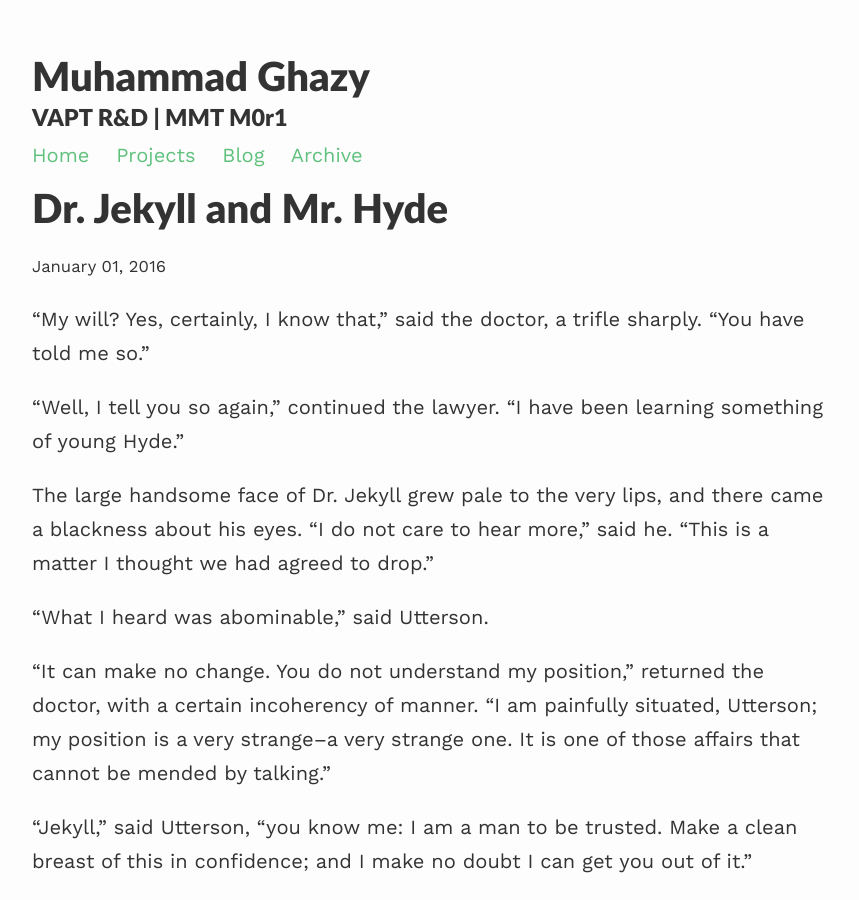
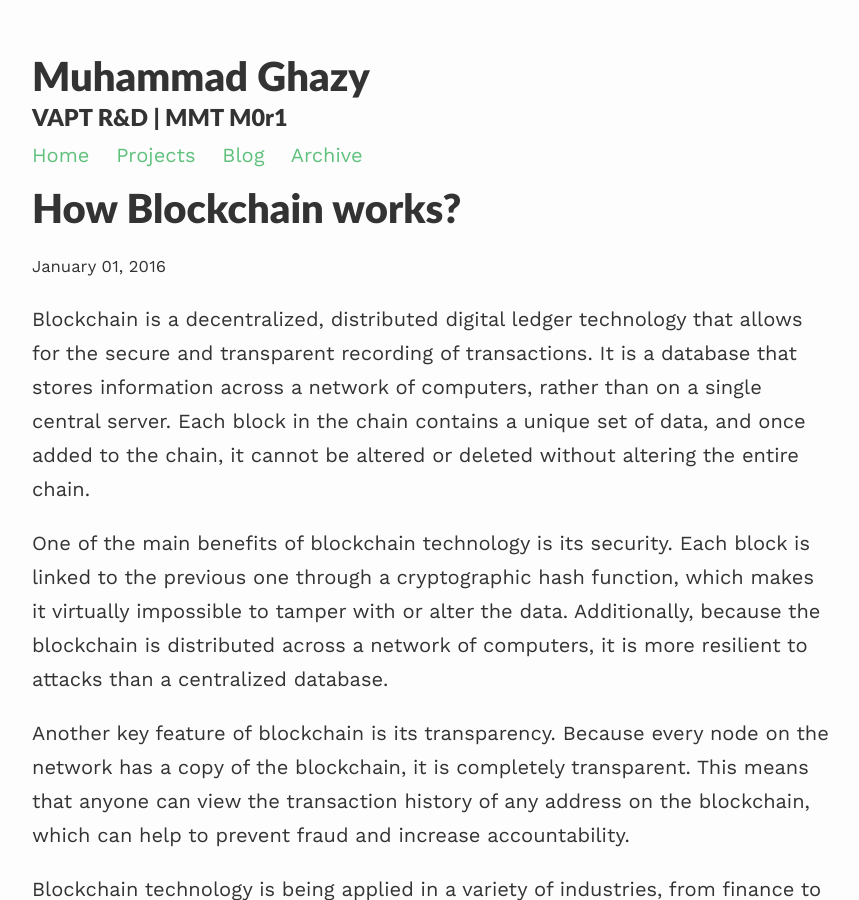
Before and after one commit to ghazyayman/ghazyayman.github.io, a Jekyll site: the page built from _posts/2016-01-01-jekyll.md, in a window 1280 px wide and 900 px high. Shown: the whole window, without its empty margins (208-1067 px from the left). Built offline with Jekyll 4.4.1, drawn with Linux system fonts in a browser that asks for light colours; nearby versions of some CDN libraries; some of the changed text lies outside the part shown.

Commit message:
blockchain

```diff
--- a/_posts/2016-01-01-jekyll.md
+++ b/_posts/2016-01-01-jekyll.md
@@ -1,20 +1,32 @@
 ---
 layout: post
-title: "Dr. Jekyll and Mr. Hyde"
+title: "How Blockchain works?"
 ---
 
-“My will? Yes, certainly, I know that,” said the doctor, a trifle sharply. “You have told me so.”
+Blockchain is a decentralized, distributed digital ledger technology that allows for the secure and transparent recording of transactions. It is a database that stores information across a network of computers, rather than on a single central server. Each block in the chain contains a unique set of data, and once added to the chain, it cannot be altered or deleted without altering the entire chain.
 
-“Well, I tell you so again,” continued the lawyer. “I have been learning something of young Hyde.”
+One of the main benefits of blockchain technology is its security. Each block is linked to the previous one through a cryptographic hash function, which makes it virtually impossible to tamper with or alter the data. Additionally, because the blockchain is distributed across a network of computers, it is more resilient to attacks than a centralized database.
 
-The large handsome face of Dr. Jekyll grew pale to the very lips, and there came a blackness about his eyes. “I do not care to hear more,” said he. “This is a matter I thought we had agreed to drop.”
+Another key feature of blockchain is its transparency. Because every node on the network has a copy of the blockchain, it is completely transparent. This means that anyone can view the transaction history of any address on the blockchain, which can help to prevent fraud and increase accountability.
 
-“What I heard was abominable,” said Utterson.
+Blockchain technology is being applied in a variety of industries, from finance to healthcare to supply chain management, and is seen as a promising tool for increasing efficiency, reducing costs, and improving security and transparency.
 
-“It can make no change. You do not understand my position,” returned the doctor, with a certain incoherency of manner. “I am painfully situated, Utterson; my position is a very strange--a very strange one. It is one of those affairs that cannot be mended by talking.”
+How blockchain works?
 
-“Jekyll,” said Utterson, “you know me: I am a man to be trusted. Make a clean breast of this in confidence; and I make no doubt I can get you out of it.”
+Blockchain is a decentralized, distributed digital ledger technology that records transactions in a secure and transparent way. It works by creating a constantly growing chain of blocks, each containing a unique set of data.
 
-“My good Utterson,” said the doctor, “this is very good of you, this is downright good of you, and I cannot find words to thank you in. I believe you fully; I would trust you before any man alive, ay, before myself, if I could make the choice; but indeed it isn’t what you fancy; it is not as bad as that; and just to put your good heart at rest, I will tell you one thing: the moment I choose, I can be rid of Mr. Hyde. I give you my hand upon that; and I thank you again and again; and I will just add one little word, Utterson, that I’m sure you’ll take in good part: this is a private matter, and I beg of you to let it sleep.”
+Here's a simplified overview of how blockchain works:
 
-Utterson reflected a little, looking in the fire.
+1. Transactions: Transactions are initiated by a user and broadcast to a network of computers (nodes) that are running the blockchain software. Each transaction contains information about the sender, recipient, amount, and any other relevant details.
+
+2. Verification: Once a transaction is broadcast, nodes on the network compete to verify it using complex algorithms that require significant computational power. This process is called "mining."
+
+3. Validation: Once a block of transactions is verified by a node, it is added to the blockchain and broadcast to the rest of the network. Other nodes then validate the block and add it to their own copy of the blockchain.
+
+4. Consensus: Because the blockchain is distributed across a network of nodes, there needs to be consensus among the nodes about which blocks are valid and which are not. This is achieved through a consensus algorithm, which ensures that all nodes agree on the state of the blockchain.
+
+5. Security: Blockchain is designed to be secure because each block in the chain is linked to the previous one through a cryptographic hash function. This means that once a block is added to the chain, it cannot be altered without changing the entire chain.
+
+6. Transparency: Because every node on the network has a copy of the blockchain, it is completely transparent. This means that anyone can view the transaction history of any address on the blockchain.
+
+Overall, blockchain works by creating a decentralized, secure, and transparent ledger of transactions that is maintained by a network of nodes working together.
```
Also changed, not shown: _posts/2018-02-05-atticus.md (+0 -1 lines).
